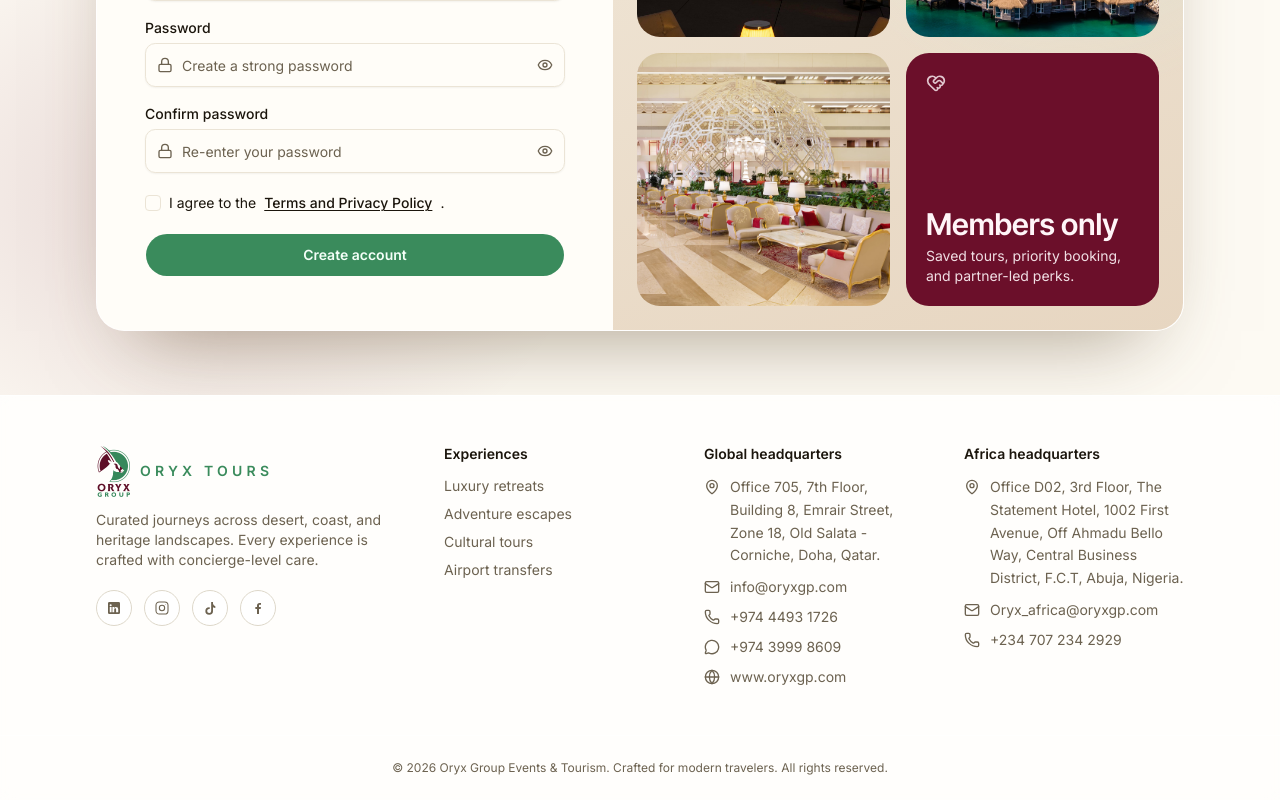
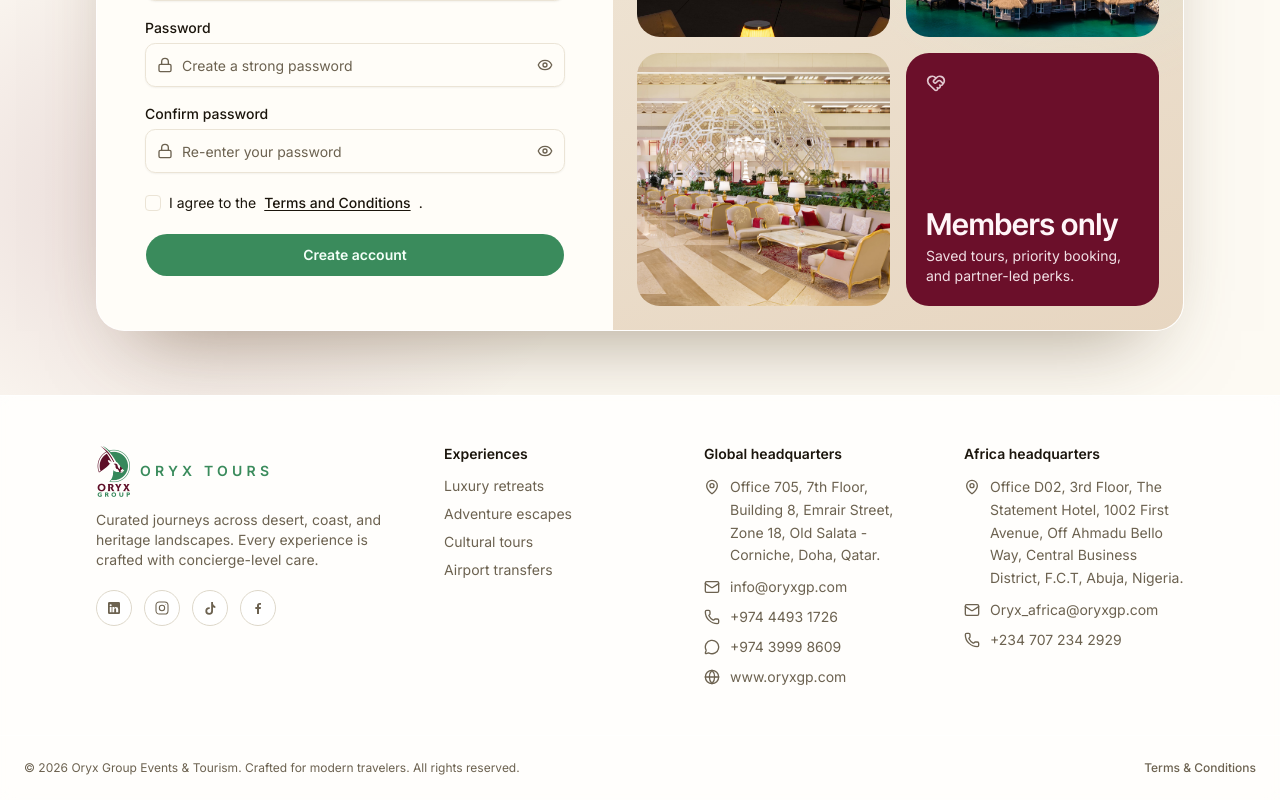
Before and after one commit to Akande-George/oryx-tours, a Next.js app: page /sign-up in a window 1280 px wide. Shown: the part 639-1439 px from the top of the page. Built offline with nearby package versions, Linux system fonts and the light colour scheme; no server answers.

Commit message:
terms and conditions

```diff
--- a/src/app/(site)/sign-up/page.tsx
+++ b/src/app/(site)/sign-up/page.tsx
@@ -428,10 +428,11 @@ export default function SignUpPage() {
                   <Label htmlFor="acceptTerms" className="text-sm font-normal">
                     I agree to the{" "}
                     <Link
-                      href="#"
+                      href="/terms"
+                      target="_blank"
                       className="font-medium text-foreground underline underline-offset-2"
                     >
-                      Terms and Privacy Policy
+                      Terms and Conditions
                     </Link>
                     .
                   </Label>
--- /dev/null
+++ b/src/app/(site)/terms/page.tsx
@@ -0,0 +1,111 @@
+import type { Metadata } from "next";
+import { Container } from "@/components/layout/Container";
+import { SectionHeading } from "@/components/layout/SectionHeading";
+
+export const metadata: Metadata = {
+  title: "Terms & Conditions · Oryx Group",
+  description:
+    "Service terms covering vehicle standards, inclusions, child policy, waiting time, and rate adjustments.",
+};
+
+type Clause = {
+  title: string;
+  body: string;
+};
+
+const clauses: Clause[] = [
+  {
+    title: "Child policy",
+    body: "Children under 10 years of age travel free of charge. Children over 10 are charged at the standard rate.",
+  },
+  {
+    title: "Service area",
+    body: "The published rates are valid exclusively within Doha city limits. Trips outside this area are quoted separately.",
+  },
+  {
+    title: "Waiting time",
+    body: "For arrival transfers, the first hour of waiting is complimentary. Any additional waiting time is billed as an extra charge.",
+  },
+  {
+    title: "Vehicle standards",
+    body: "All fleet vehicles are maintained at a high standard and are no more than 3 years old.",
+  },
+  {
+    title: "Inclusions",
+    body: "Rates include fuel, comprehensive insurance (covering vehicle, passengers, and chauffeur), and all currently applicable taxes.",
+  },
+  {
+    title: "Service guarantee",
+    body: "In the event of a breakdown or accident, a replacement vehicle will be dispatched immediately.",
+  },
+  {
+    title: "Vehicle environment",
+    body: "Smoking is strictly prohibited inside all vehicles.",
+  },
+  {
+    title: "Rate adjustments",
+    body: "Rates are subject to change during special events or peak periods in Qatar.",
+  },
+  {
+    title: "Tax status",
+    body: "All quoted rates are currently tax-free.",
+  },
+];
+
+export default function TermsPage() {
+  return (
+    <div className="py-12">
+      <Container className="max-w-3xl space-y-10">
+        <SectionHeading
+          title="Terms & Conditions"
+          subtitle="The conditions under which Oryx Group provides chauffeur, transfer, and tour services in Doha."
+        />
+
+        <p className="text-sm text-muted-foreground">
+          Last updated:{" "}
+          <span className="font-medium text-foreground">
+            {new Date().toLocaleDateString("en-GB", {
+              year: "numeric",
+              month: "long",
+              day: "numeric",
+            })}
+          </span>
+        </p>
+
+        <ol className="space-y-6">
+          {clauses.map((clause, index) => (
+            <li
+              key={clause.title}
+              className="rounded-2xl border border-white/60 bg-white/80 p-5 shadow-[0_18px_40px_-30px_rgba(92,70,39,0.35)]"
+            >
+              <div className="flex items-start gap-4">
+                <span className="flex h-8 w-8 shrink-0 items-center justify-center rounded-full bg-primary/10 text-sm font-semibold text-primary">
+                  {index + 1}
+                </span>
+                <div className="space-y-1.5">
+                  <h3 className="font-heading text-lg font-semibold">
+                    {clause.title}
+                  </h3>
+                  <p className="text-sm leading-relaxed text-muted-foreground">
+                    {clause.body}
+                  </p>
+                </div>
+              </div>
+            </li>
+          ))}
+        </ol>
+
+        <div className="rounded-2xl border border-primary/15 bg-primary/[0.05] p-5 text-sm text-muted-foreground">
+          Questions about these terms? Email{" "}
+          <a
+            href="mailto:info@oryxgp.com"
+            className="font-medium text-primary hover:underline"
+          >
+            info@oryxgp.com
+          </a>{" "}
+          and our team will get back to you.
+        </div>
+      </Container>
+    </div>
+  );
+}
--- a/src/components/organisms/Footer.tsx
+++ b/src/components/organisms/Footer.tsx
@@ -218,9 +218,17 @@ export function Footer() {
           </div>
         </div>
       </Container>
-      <div className="border-t border-white/60 py-6 text-center text-xs text-muted-foreground">
-        © {new Date().getFullYear()} Oryx Group Events & Tourism. Crafted for
-        modern travelers. All rights reserved.
+      <div className="flex flex-col items-center gap-3 border-t border-white/60 py-6 text-center text-xs text-muted-foreground sm:flex-row sm:justify-between sm:px-6">
+        <p>
+          © {new Date().getFullYear()} Oryx Group Events & Tourism. Crafted
+          for modern travelers. All rights reserved.
+        </p>
+        <Link
+          href="/terms"
+          className="font-medium hover:text-foreground"
+        >
+          Terms & Conditions
+        </Link>
       </div>
     </footer>
   );
```
